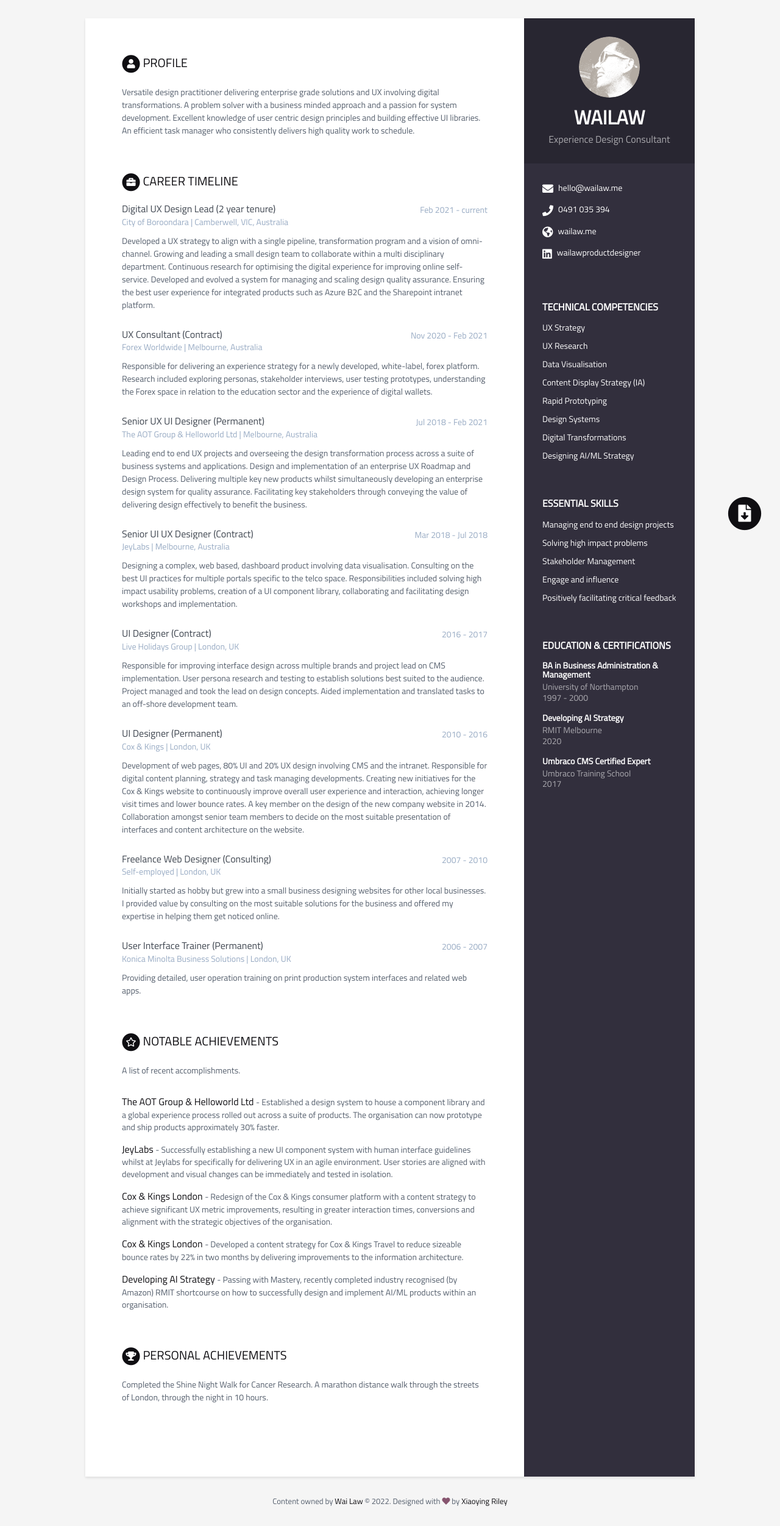
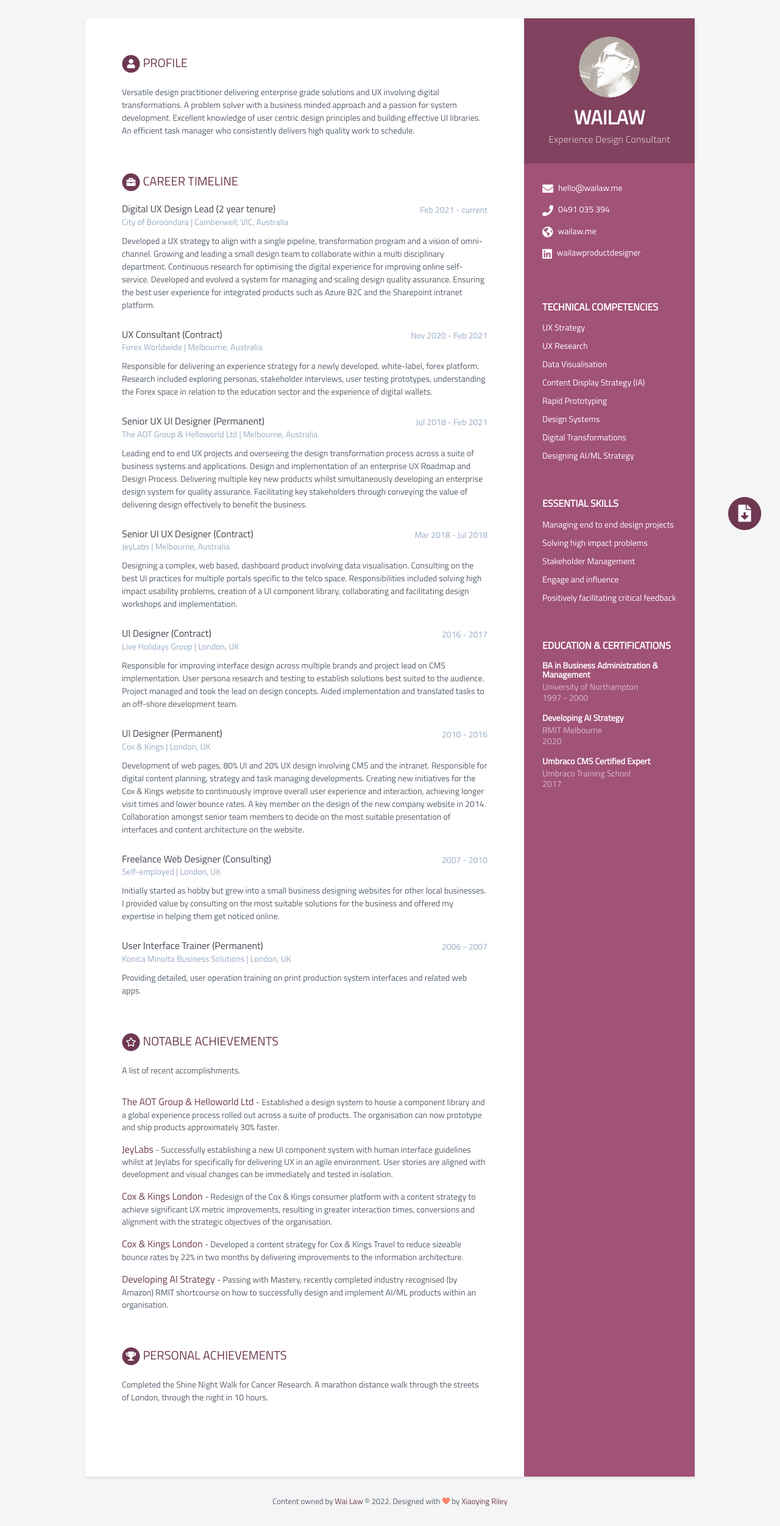
Before and after one commit to W-A-I-L-A-W-8/cv-wailaw, a Jekyll site: the page built from index.html, in a window 1280 px wide. Shown: the whole page at 61% size. Built offline with Jekyll 4.4.1, drawn with Linux system fonts in a browser that asks for light colours.

Commit message:
Update _config.yml

```diff
--- a/_config.yml
+++ b/_config.yml
@@ -6,7 +6,7 @@ url: 'http://cv.wailaw.me'
 baseurl: '/' #change it according to your repository name
 description: Wai Law - Product Design Consultant based in Melbourne, Australia.
 # Style will be applied only after restarting the build or serve. Just choose one of the options.
-theme_skin: dark # blue turquoise green berry orange ceramic dark
+theme_skin: berry # blue turquoise green berry orange ceramic dark
 chrome_mobile_color: #use hex colors (ex:#1976d2) or leave empty if you don't want a color for chrome mobile searchbar
 
 # Tracker
```
